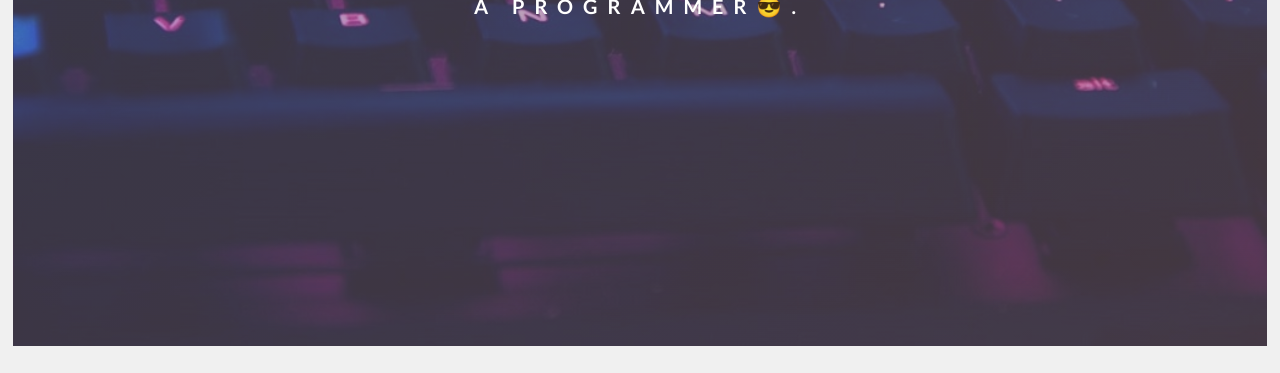
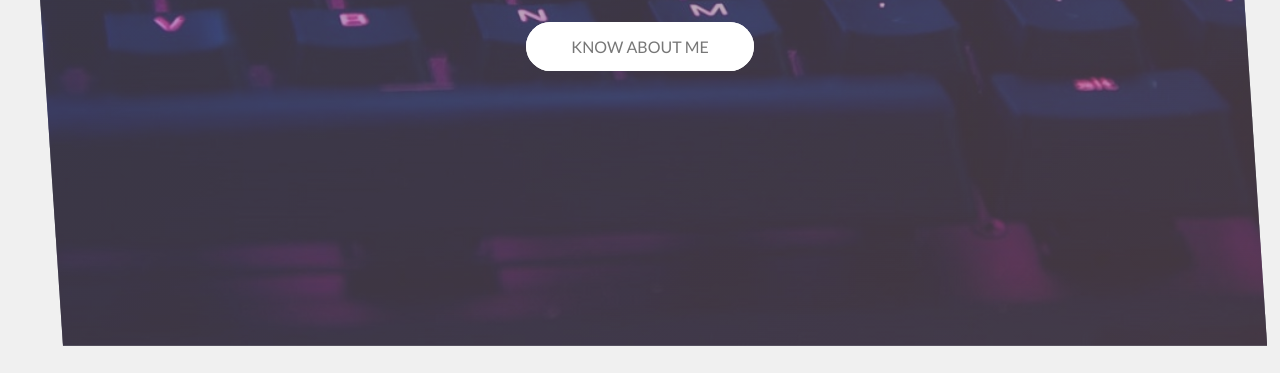
Before and after one commit to vishalkrsharma/cv-new, a plain HTML site: page index.html in a window 1280 px wide. Shown: the part 427-800 px from the top of the page. Drawn offline with Linux system fonts and the light colour scheme.

Commit message:
added animations

```diff
--- a/css/styles.css
+++ b/css/styles.css
@@ -22,8 +22,9 @@ body {
     display: flex;
     justify-content: center;
     align-items: center;
+    flex-direction: column;
     text-align: center;
-    clip-path: polygon(5% 0, 100% 5%, );
+    clip-path: polygon(0 0, 96% 0,100% 100%,4% 100%);
 }
 
 .full-name {
@@ -32,37 +33,35 @@ body {
 
 .full-name > .primary {
     font-size: 60px;
-    display: block;
     text-transform: uppercase;
     letter-spacing: 10px;
     margin-bottom:10px;
-    animation-name: ani;
+    animation-name: moveRight;
     animation-duration: 0.5s;
     animation-timing-function: ease-out;
     backface-visibility: hidden;
-
+    display: inline-block;
 
 }
 
 .full-name > .secondary {
-    display: block;
     font-size: 20px;
     text-transform: uppercase;
     letter-spacing: 10px;
-    animation-name: ani-rev;
+    animation-name: moveLeft;
     animation-timing-function: ease-out;
     backface-visibility: hidden;
     animation-duration: 0.5s;
-
+    display: inline-block;
 }
 
-@keyframes ani{
+@keyframes moveRight{
     0%{
         opacity: 0;
         transform: translateX(-100px);
     }
 
-    80%{
+    80% {
         transform: translateX(20px);
     }
 
@@ -72,8 +71,8 @@ body {
     }
 }
 
-@keyframes ani-rev {
-    0%{
+@keyframes moveLeft {
+    0% {
         opacity: 0;
         transform: translateX(100px);
     }
@@ -82,8 +81,69 @@ body {
         transform: translateX(-20px);
     }
 
-    100%{
+    100% {
         opacity: 1;
         transform: translateX(0);
     }
 }
+
+.btn:link, .btn:visited {
+    text-decoration: none;
+    text-transform: uppercase;
+    padding: 15px 45px;
+    margin-top: 40px;
+    border-radius: 100px;
+    position: relative;
+    transition: all 0.2s;
+    animation-name: moveUp;
+    animation-duration: 0.5s;
+    backface-visibility: hidden;
+}
+
+@keyframes moveUp{
+    0% {
+        transform: translateY(50px);
+        opacity: 0;
+    }
+
+    100% {
+        transform: translateY(0);
+        opacity: 1;
+    }
+}
+
+.btn-white {
+    background-color: #ffffff;
+    color: #777777;
+}
+
+.btn:hover {
+    transform: translateY(-3px) scale(1.1);
+    box-shadow: 0 8px 10px rgba(0, 0, 0, .2);
+}
+
+.btn:active {
+    transform: translateY(-1px) scale(1.02);
+    box-shadow: 0 4px 10px rgba(0, 0, 0, .2);
+}
+
+.btn::after {
+    content: "";
+    height: 100%;
+    width: 100%;
+    border-radius: 100px;
+    position: absolute;
+    top: 0;
+    left: 0;
+    z-index: -1;
+    transition: all 0.4s;
+}
+
+.btn-white::after {
+    background-color: #ffffff;
+}
+
+.btn:hover::after {
+    transform: scale(1.5);
+    opacity: 0;
+}
--- a/index.html
+++ b/index.html
@@ -16,8 +16,10 @@
     <header class="header">
         <h1 class="full-name">
             <span class="primary">Vishal Kumar Sharma</span>
+            <br>
             <span class="secondary">a programmer😎.</span>
         </h1>
+        <a href="#" class="btn btn-white">Know About Me</a>
     </header>
 </body>
 </html>
```
